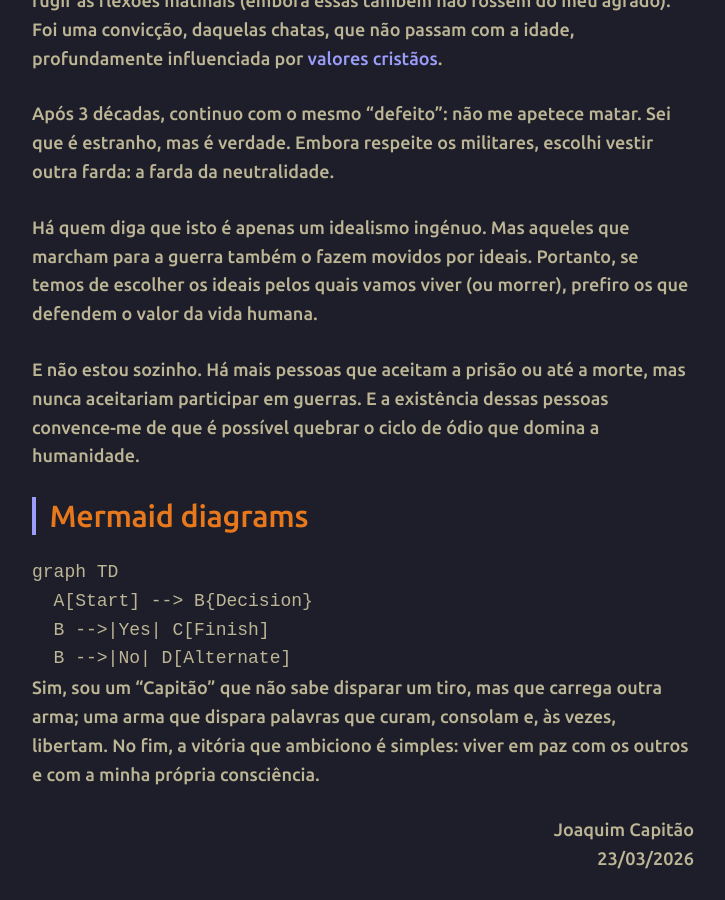
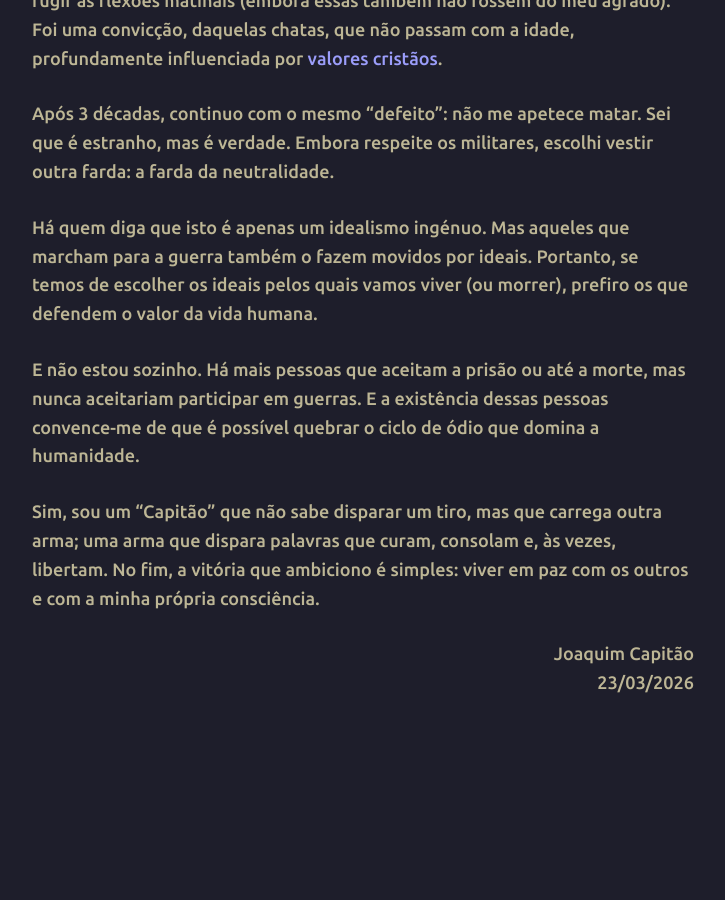
Before and after one commit to joaquim-capitao/queime-depois-de-ler, a Jekyll site: the page built from exp/o-capitao.md, in a window 1280 px wide and 900 px high, scrolled down 1062 px. Shown: the whole window, without its empty margins (277-1002 px from the left). Built offline with Jekyll 4.4.1, drawn with Linux system fonts in a browser that asks for light colours; our own code applies the rules of GitHub Pages for plain Markdown files; after the commit the page ends 1786 px from its top, so only the background shows below that.

Commit message:
Update o-capitao.md

````diff
--- a/exp/o-capitao.md
+++ b/exp/o-capitao.md
@@ -20,14 +20,6 @@ Há quem diga que isto é apenas um idealismo ingénuo. Mas aqueles que marcham
 
 E não estou sozinho. Há mais pessoas que aceitam a prisão ou até a morte, mas nunca aceitariam participar em guerras. E a existência dessas pessoas convence-me de que é possível quebrar o ciclo de ódio que domina a humanidade.
 
-## Mermaid diagrams
-```mermaid
-graph TD
-  A[Start] --> B{Decision}
-  B -->|Yes| C[Finish]
-  B -->|No| D[Alternate]
-```
-
 Sim, sou um “Capitão” que não sabe disparar um tiro, mas que carrega outra arma; uma arma que dispara palavras que curam, consolam e, às vezes, libertam. No fim, a vitória que ambiciono é simples: viver em paz com os outros e com a minha própria consciência.
 
 <div align="right">Joaquim Capitão</div>
````
